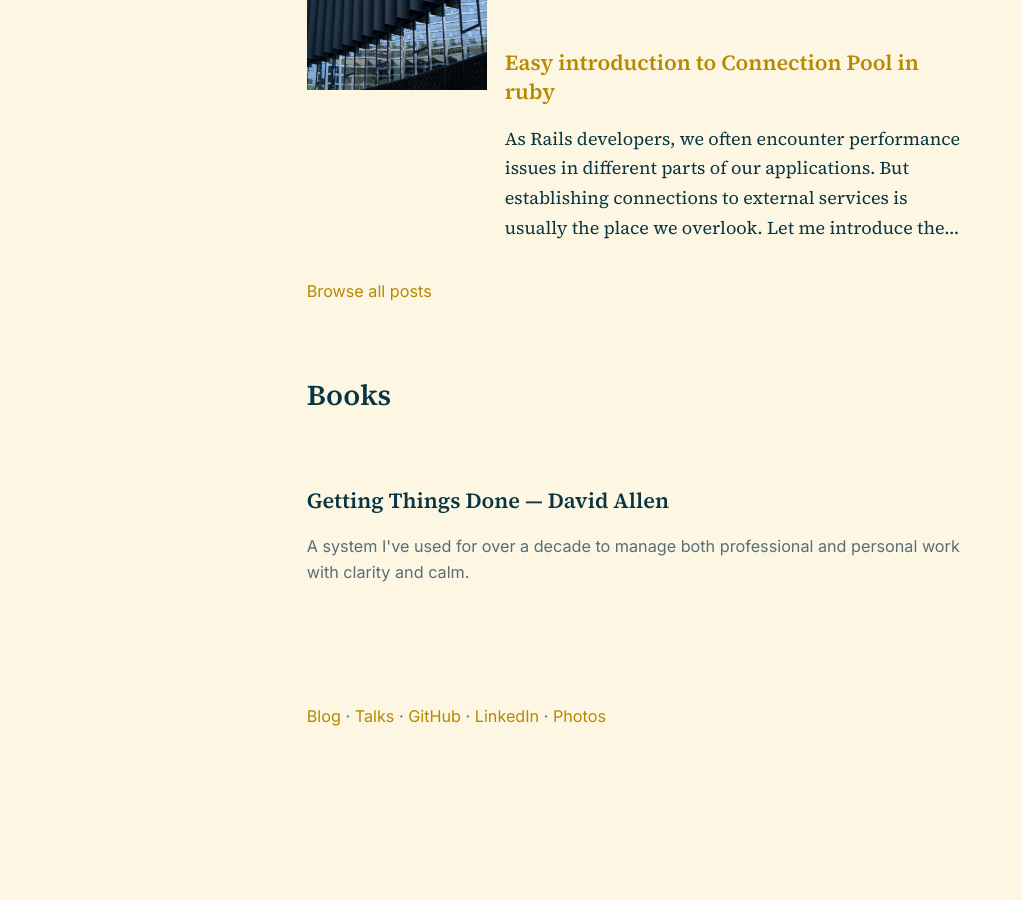
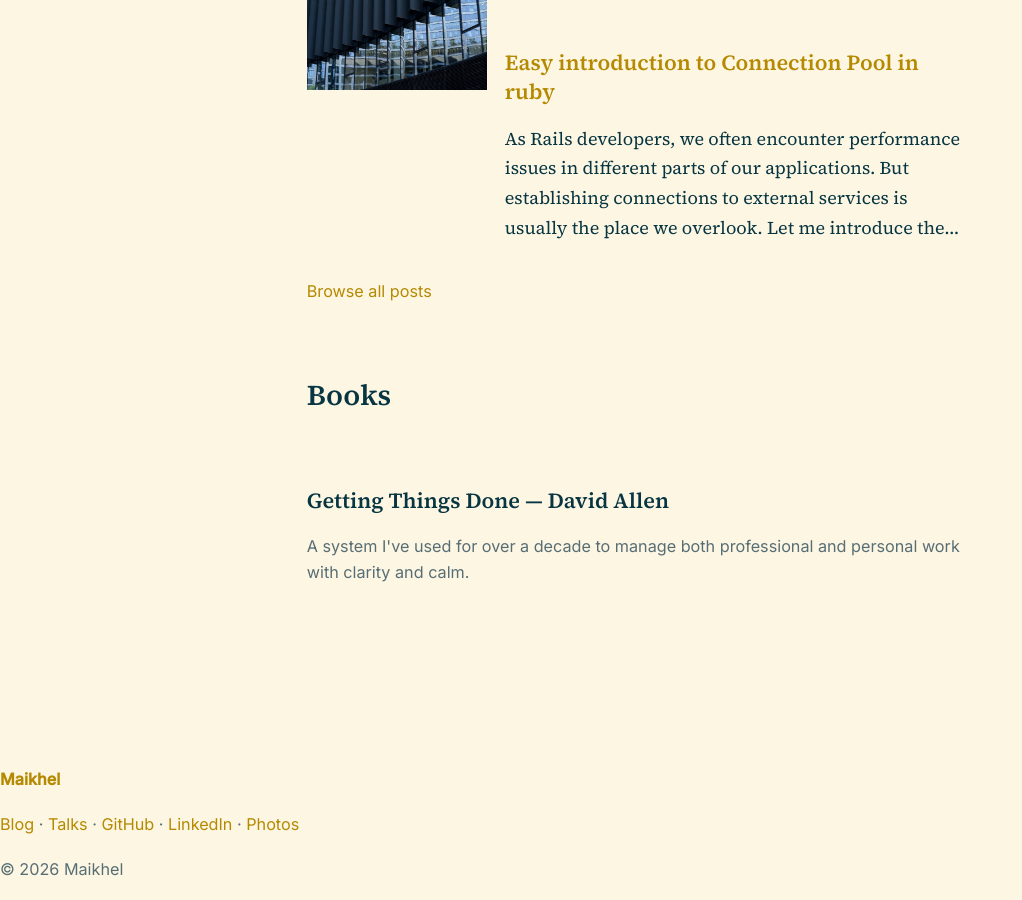
Before and after one commit to maikhel/maikhel.github.io, a Jekyll site: the page built from index.md, in a window 1280 px wide and 900 px high, scrolled down 2166 px. Shown: the whole window, without its empty margins (0-1022 px from the left). Built offline with Jekyll 4.4.1, drawn with Linux system fonts in a browser that asks for light colours; before the commit the page ends 2959 px from its top, so only the background shows below that.

Commit message:
Add separate footer partial

```diff
--- /dev/null
+++ b/_includes/footer.html
@@ -0,0 +1,17 @@
+<footer class="stack">
+  <p>
+    <strong>
+      <a href="/">Maikhel</a>
+    </strong>
+  </p>
+  <p>
+    <a href="/blog/">Blog</a> ·
+    <a href="/talks/">Talks</a> ·
+    <a href="https://github.com/maikhel">GitHub</a> ·
+    <a href="https://www.linkedin.com/in/maikhel">LinkedIn</a> ·
+    <a href="https://500px.com/mlecicki?view=photos">Photos</a>
+  </p>
+  <p class="meta">
+    © {{ site.time | date: "%Y" }} Maikhel
+  </p>
+</footer>
--- a/_layouts/default.html
+++ b/_layouts/default.html
@@ -9,5 +9,7 @@
 </head>
 <body>
   {{ content }}
+
+  {% include footer.html %}
 </body>
 </html>
--- a/_layouts/home.html
+++ b/_layouts/home.html
@@ -41,14 +41,4 @@ layout: default
       <p class="meta">A system I've used for over a decade to manage both professional and personal work with clarity and calm.</p>
     </article>
   </section>
-
-  <footer class="stack">
-    <p>
-      <a href="/blog/">Blog</a> ·
-      <a href="/talks/">Talks</a> ·
-      <a href="https://github.com/maikhel">GitHub</a> ·
-      <a href="https://www.linkedin.com/in/maikhel">LinkedIn</a> ·
-      <a href="https://500px.com/mlecicki?view=photos">Photos</a>
-    </p>
-  </footer>
 </main>
```
